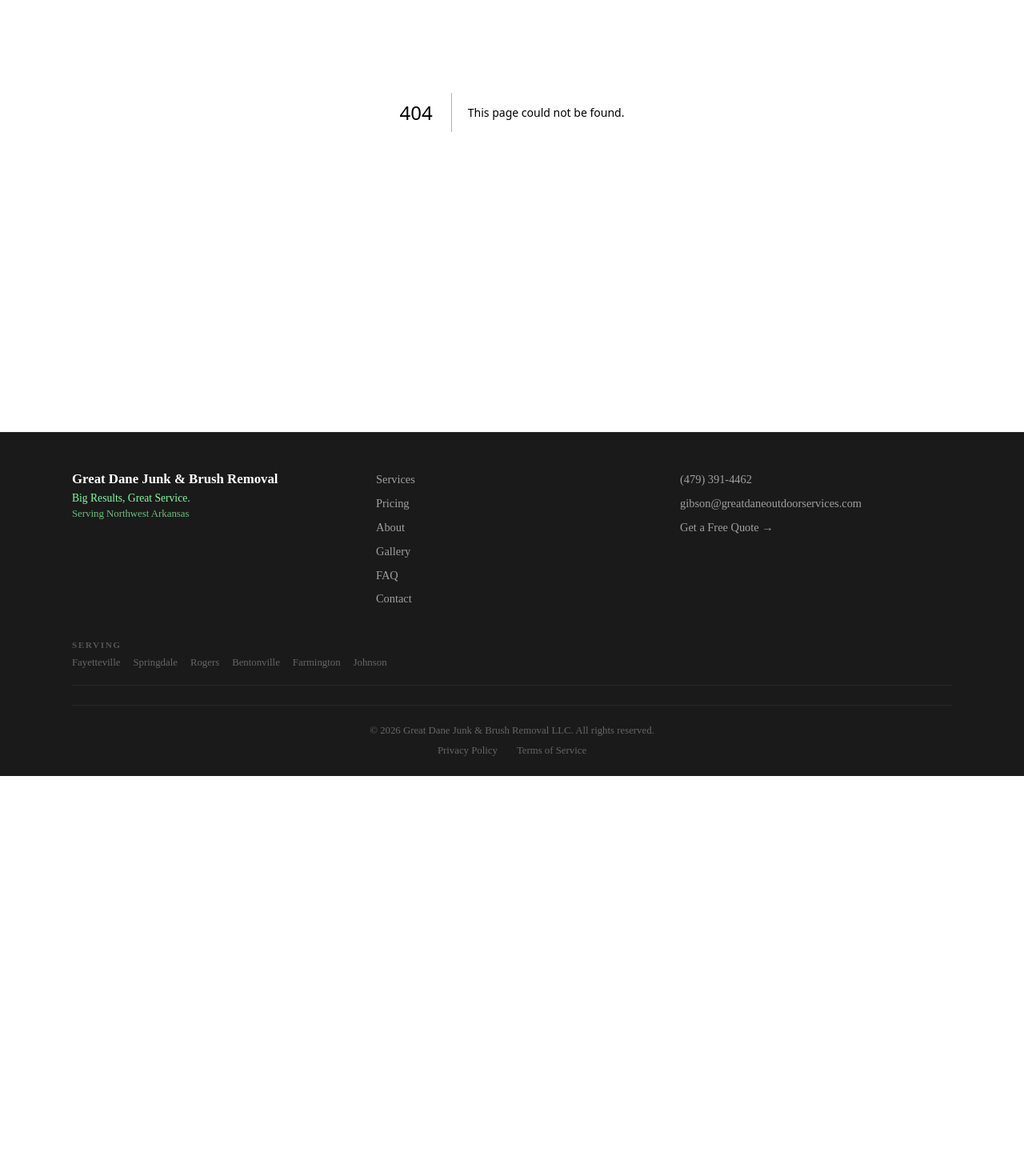
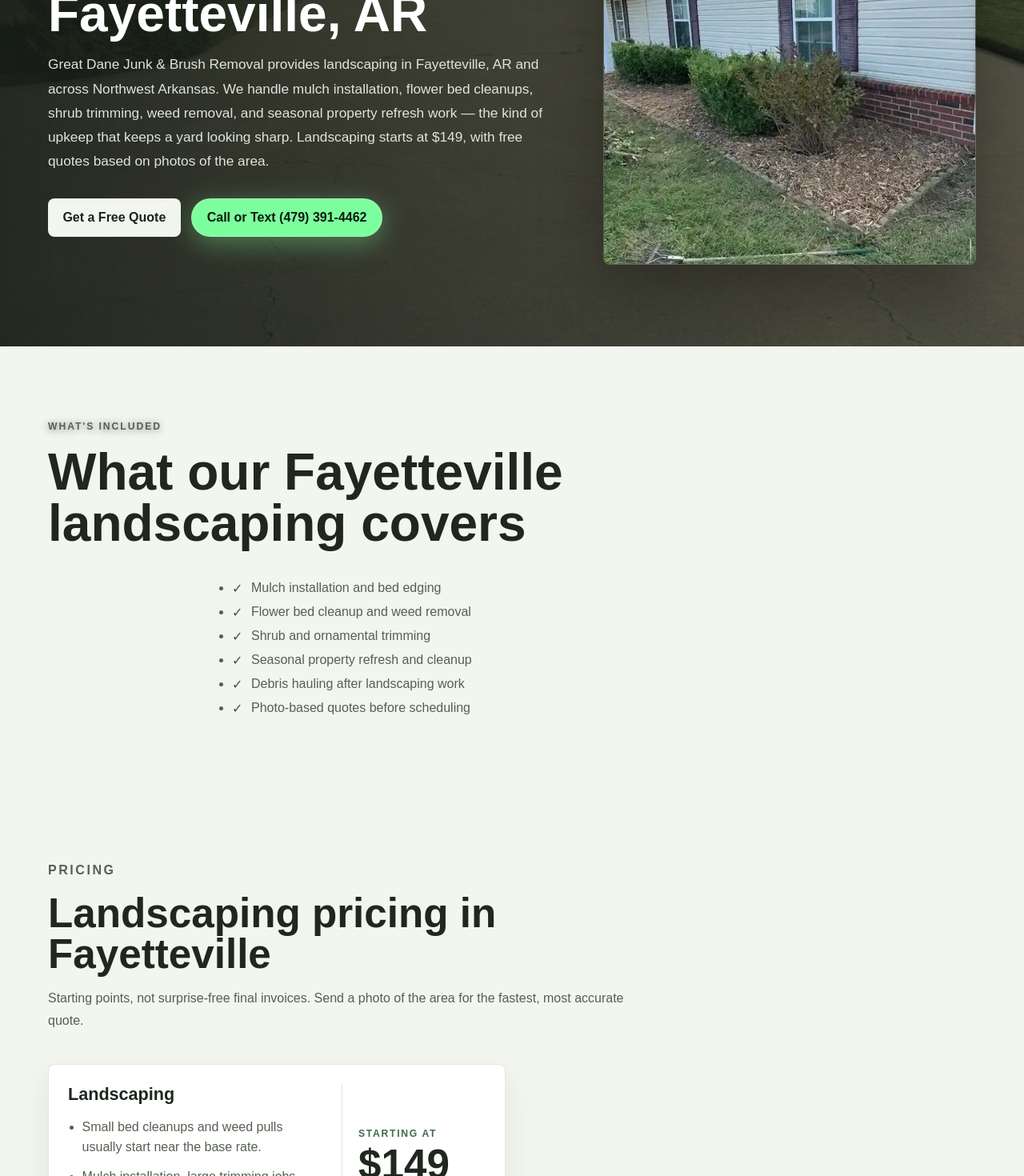
Before and after one commit to gpillow/Great-Dane-Outdoor-Services, a Next.js app: page /landscaping-fayetteville-ar in a window 1280 px wide. Before the commit this address had no page. Shown: the part 339-1809 px from the top of the page at 80% size. Before the commit the page ends 1309 px from the top, so only its background shows below. Built offline with nearby package versions, Linux system fonts and the light colour scheme.

Commit message:
Add landscaping service landing page for Fayetteville AR
Includes service schema, FAQ schema, pricing section, quote form,
and internal links to/from other service pages and sitemap.

Co-Authored-By: Claude Sonnet 4.6 <noreply@anthropic.com>

```diff
--- /dev/null
+++ b/app/landscaping-fayetteville-ar/page.tsx
@@ -0,0 +1,195 @@
+import React from 'react'
+import type { Metadata } from 'next'
+import Link from 'next/link'
+import Image from 'next/image'
+import QuoteForm from '@/components/QuoteForm'
+
+export const metadata: Metadata = {
+  title: { absolute: 'Landscaping Fayetteville AR | Great Dane Junk & Brush Removal | (479) 391-4462' },
+  description:
+    'Landscaping in Fayetteville, AR starting at $149. Mulch installation, flower bed cleanup, trimming, weed removal, and property refresh work. Free quotes from a locally owned crew.',
+  alternates: { canonical: 'https://www.greatdaneoutdoorservices.com/landscaping-fayetteville-ar' },
+}
+
+const included = [
+  'Mulch installation and bed edging',
+  'Flower bed cleanup and weed removal',
+  'Shrub and ornamental trimming',
+  'Seasonal property refresh and cleanup',
+  'Debris hauling after landscaping work',
+  'Photo-based quotes before scheduling',
+]
+
+const faqs = [
+  {
+    q: 'How much does landscaping cost in Fayetteville, AR?',
+    a: 'Landscaping starts at $149. Small bed cleanups and weed pulls usually start near the base rate. Mulch installation, large trimming jobs, and full property refreshes are quoted by scope, size, and materials needed. Send a few photos and a description for the fastest estimate.',
+  },
+  {
+    q: 'Do you supply mulch or do I need to order it separately?',
+    a: 'We can source and deliver mulch as part of the job or work with material you already have on site. Let us know when you reach out and we will factor it into the quote.',
+  },
+  {
+    q: 'Can you handle ongoing seasonal maintenance?',
+    a: 'Yes. Spring cleanups, fall bed prep, and recurring trim work can be scheduled on a regular basis. Reach out by phone or text to discuss what your property needs and how often.',
+  },
+  {
+    q: 'What types of properties do you landscape?',
+    a: 'Residential homes, rental properties, and small commercial properties across Northwest Arkansas. Most requests are bed cleanups, mulching, trimming, and weed control — the kind of recurring upkeep that keeps a property looking sharp.',
+  },
+  {
+    q: 'Are landscaping estimates really free?',
+    a: 'Yes. Quotes are free with no commitment required. Photos of the beds, yard, or area you want worked on make it faster to give an accurate number before scheduling.',
+  },
+  {
+    q: 'Do you offer landscaping outside of Fayetteville?',
+    a: 'Yes. Great Dane serves Fayetteville, Springdale, Rogers, Bentonville, Farmington, Johnson, Lowell, Centerton, Bella Vista, Cave Springs, Siloam Springs, Elkins, and nearby Northwest Arkansas communities. Send your address if you are not sure.',
+  },
+]
+
+const faqSchema = {
+  '@context': 'https://schema.org',
+  '@type': 'FAQPage',
+  mainEntity: faqs.map((faq) => ({
+    '@type': 'Question',
+    name: faq.q,
+    acceptedAnswer: { '@type': 'Answer', text: faq.a },
+  })),
+}
+
+const serviceSchema = {
+  '@context': 'https://schema.org',
+  '@type': 'Service',
+  name: 'Landscaping',
+  serviceType: 'Landscaping',
+  areaServed: { '@type': 'City', name: 'Fayetteville', containedInPlace: { '@type': 'State', name: 'Arkansas' } },
+  provider: {
+    '@type': 'LocalBusiness',
+    name: 'Great Dane Junk & Brush Removal',
+    telephone: '+14793914462',
+  },
+  offers: {
+    '@type': 'Offer',
+    priceCurrency: 'USD',
+    priceSpecification: {
+      '@type': 'PriceSpecification',
+      priceCurrency: 'USD',
+      description: 'Landscaping starting at $149. Final quote depends on scope, size, and materials.',
+    },
+  },
+}
+
+export default function LandscapingFayettevillePage() {
+  return (
+    <>
+      <link rel="preload" as="image" href="/afterdriveway-optimized.webp" fetchPriority="high" />
+    <main id="main-content" className="blueprint-page">
+      <script type="application/ld+json" dangerouslySetInnerHTML={{ __html: JSON.stringify(serviceSchema) }} />
+      <script type="application/ld+json" dangerouslySetInnerHTML={{ __html: JSON.stringify(faqSchema) }} />
+
+      <section className="blueprint-hero">
+        <div className="blueprint-shell blueprint-hero-grid">
+          <div>
+            <p className="blueprint-kicker">Landscaping — Fayetteville, AR</p>
+            <h1>Landscaping in Fayetteville, AR</h1>
+            <p>
+              Great Dane Junk & Brush Removal provides landscaping in Fayetteville, AR and across Northwest Arkansas. We handle mulch installation, flower bed cleanups, shrub trimming, weed removal, and seasonal property refresh work — the kind of upkeep that keeps a yard looking sharp. Landscaping starts at $149, with free quotes based on photos of the area.
+            </p>
+            <div className="blueprint-actions">
+              <Link href="#quote">Get a Free Quote</Link>
+              <a href="tel:4793914462" style={{ background: '#7dff9e', color: '#0a1a0e', borderRadius: '999px', boxShadow: '0 8px 32px rgba(125,255,158,0.38)' }}>Call or Text (479) 391-4462</a>
+            </div>
+          </div>
+          <div className="blueprint-hero-image">
+            <Image src="/cutdown.webp" alt="Landscaping and yard cleanup work in Fayetteville AR" width={525} height={700} priority />
+          </div>
+        </div>
+      </section>
+
+      <section className="blueprint-section blueprint-light">
+        <div className="blueprint-shell">
+          <div className="blueprint-heading">
+            <p className="blueprint-kicker">What&apos;s Included</p>
+            <h2>What our Fayetteville landscaping covers</h2>
+          </div>
+          <ul className="faq-list" style={{ maxWidth: '700px', margin: '0 auto', display: 'grid', gap: '0.75rem' }}>
+            {included.map((item) => (
+              <li key={item} style={{ color: '#556052', paddingLeft: '1.5rem', position: 'relative' }}>
+                <span style={{ position: 'absolute', left: 0, color: '#315b3c' }}>✓</span>
+                {item}
+              </li>
+            ))}
+          </ul>
+        </div>
+      </section>
+
+      <section className="pricing-section">
+        <div className="pricing-shell">
+          <div className="pricing-heading">
+            <p className="pricing-kicker">Pricing</p>
+            <h2>Landscaping pricing in Fayetteville</h2>
+            <p>Starting points, not surprise-free final invoices. Send a photo of the area for the fastest, most accurate quote.</p>
+          </div>
+          <div className="pricing-grid">
+            <article className="pricing-card">
+              <div>
+                <h3>Landscaping</h3>
+                <ul>
+                  <li>Small bed cleanups and weed pulls usually start near the base rate.</li>
+                  <li>Mulch installation, large trimming jobs, and full property refreshes are quoted by scope and materials.</li>
+                  <li>Send photos of the area for the fastest estimate.</li>
+                </ul>
+              </div>
+              <div className="pricing-card-footer">
+                <span>starting at</span>
+                <strong>$149</strong>
+                <Link href="#quote">Get estimate</Link>
+              </div>
+            </article>
+          </div>
+        </div>
+      </section>
+
+      <section className="faq-section">
+        <div className="faq-shell">
+          <div className="blueprint-heading faq-heading">
+            <p className="blueprint-kicker">FAQ</p>
+            <h2>Landscaping questions, answered</h2>
+          </div>
+          <div className="faq-list">
+            {faqs.map((faq) => (
+              <details key={faq.q} className="faq-item">
+                <summary className="faq-question"><span>{faq.q}</span></summary>
+                <div className="faq-answer"><p>{faq.a}</p></div>
+              </details>
+            ))}
+          </div>
+        </div>
+      </section>
+
+      <section className="blueprint-cta" id="quote">
+        <div className="blueprint-shell">
+          <h2>Get a free landscaping quote</h2>
+          <p>Send a few photos and a quick description. We will quote it clearly before work starts.</p>
+          <QuoteForm />
+        </div>
+      </section>
+
+      <section className="blueprint-section">
+        <div className="blueprint-shell">
+          <div className="blueprint-heading">
+            <p className="blueprint-kicker">Other Services</p>
+            <h2>More ways Great Dane can help</h2>
+          </div>
+          <div className="blueprint-actions" style={{ justifyContent: 'center', flexWrap: 'wrap' }}>
+            <Link href="/junk-removal-fayetteville-ar" style={{ background: '#f3f5ef', color: '#1d211d' }}>Junk Removal</Link>
+            <Link href="/brush-removal-fayetteville-ar" style={{ background: '#f3f5ef', color: '#1d211d' }}>Brush Removal</Link>
+            <Link href="/pressure-washing-fayetteville-ar" style={{ background: '#f3f5ef', color: '#1d211d' }}>Pressure Washing</Link>
+            <Link href="/services" style={{ background: '#f3f5ef', color: '#1d211d' }}>All Services</Link>
+          </div>
+        </div>
+      </section>
+    </main>
+    </>
+  )
+}
--- a/app/services/page.tsx
+++ b/app/services/page.tsx
@@ -21,7 +21,7 @@ const serviceCards = [
   { name: 'Junk Removal', image: '/garage-before.webp', text: 'Furniture, debris, clutter, yard waste, and unwanted items hauled away.', link: '/junk-removal-fayetteville-ar', linkText: 'Junk removal in Fayetteville' },
   { name: 'Brush Removal', image: '/brushcompost.webp', text: 'Overgrowth, fence lines, saplings, and rough areas cleared so the property is usable again.', link: '/brush-removal-fayetteville-ar', linkText: 'Brush removal in Fayetteville' },
   { name: 'Pressure Washing', image: '/afterdriveway.webp', text: 'Driveways, sidewalks, brick, patios, decks, and exterior surfaces cleaned up properly.', link: '/pressure-washing-fayetteville-ar', linkText: 'Pressure washing in Fayetteville' },
-  { name: 'Landscaping', image: '/cutdown.webp', text: 'Mulch, trimming, bed refreshes, weed removal, and cleanup work for sharper curb appeal.', link: '/pricing', linkText: 'View pricing guide' },
+  { name: 'Landscaping', image: '/cutdown.webp', text: 'Mulch, trimming, bed refreshes, weed removal, and cleanup work for sharper curb appeal.', link: '/landscaping-fayetteville-ar', linkText: 'Landscaping in Fayetteville' },
   { name: 'Leaf Cleanups', image: '/leaf-cleanup.webp', text: 'Seasonal leaf removal and disposal for Northwest Arkansas yards.', link: '/pricing', linkText: 'View pricing guide' },
   { name: 'Christmas Lights', image: '/christmas-lights.webp', text: 'Holiday light installation and takedown for homes that want the season handled.', link: '/pricing', linkText: 'View pricing guide' },
 ]
--- a/app/sitemap.ts
+++ b/app/sitemap.ts
@@ -8,6 +8,7 @@ export default function sitemap(): MetadataRoute.Sitemap {
     { url: `${base}/junk-removal-fayetteville-ar`, lastModified: new Date(), changeFrequency: 'monthly', priority: 0.9 },
     { url: `${base}/pressure-washing-fayetteville-ar`, lastModified: new Date(), changeFrequency: 'monthly', priority: 0.9 },
     { url: `${base}/brush-removal-fayetteville-ar`, lastModified: new Date(), changeFrequency: 'monthly', priority: 0.9 },
+    { url: `${base}/landscaping-fayetteville-ar`, lastModified: new Date(), changeFrequency: 'monthly', priority: 0.9 },
     { url: `${base}/pricing`, lastModified: new Date(), changeFrequency: 'monthly', priority: 0.85 },
     { url: `${base}/gallery`, lastModified: new Date(), changeFrequency: 'monthly', priority: 0.8 },
     { url: `${base}/about`, lastModified: new Date(), changeFrequency: 'monthly', priority: 0.7 },
```
